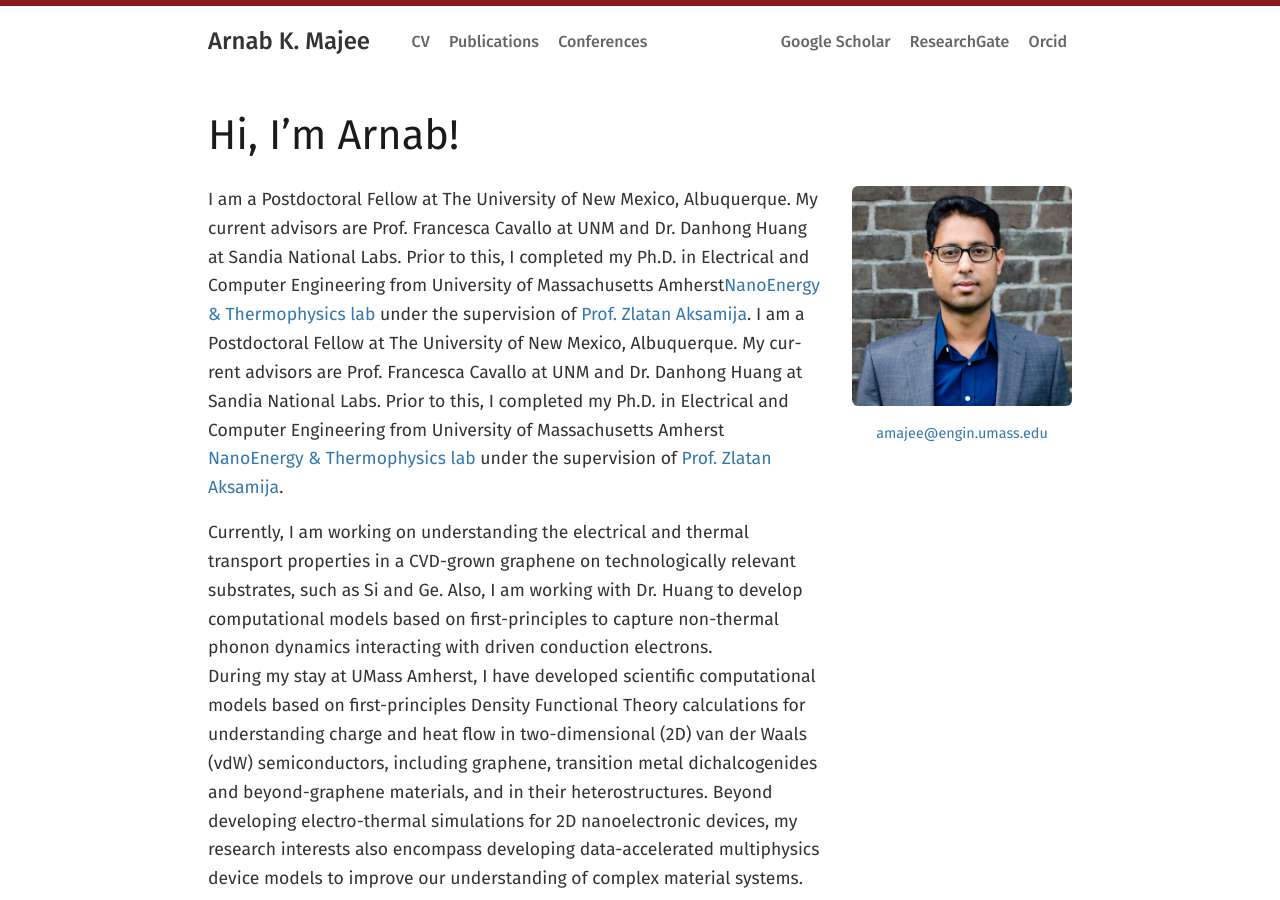
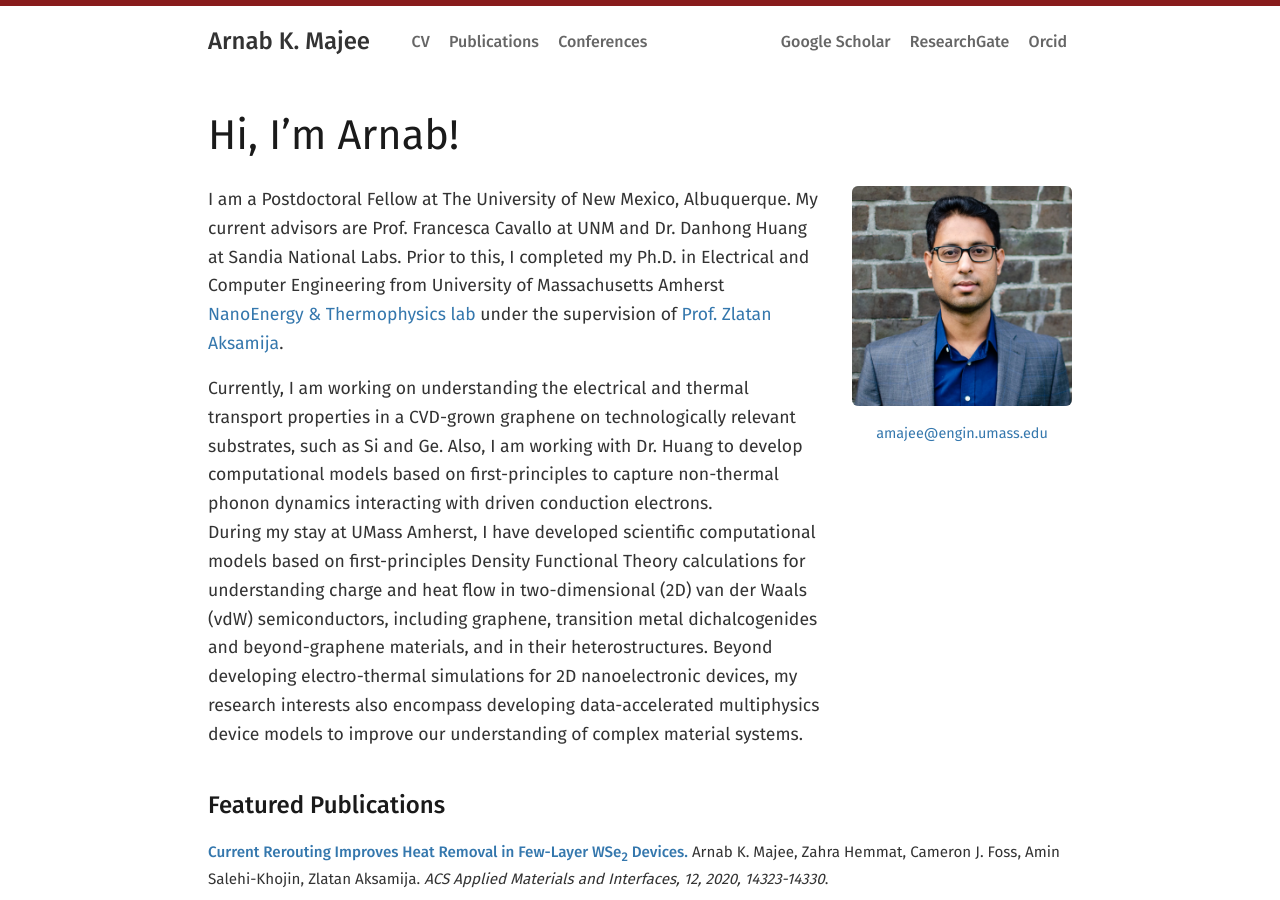
Before and after one commit to arnabmajee/arnabmajee.github.io, a Jekyll site: the page built from index.md, in a window 1280 px wide and 900 px high. Built offline with Jekyll 4.4.1, drawn with Linux system fonts in a browser that asks for light colours; nearby versions of some CDN libraries; a style sheet for code colours, icons or effects is not loaded.

Commit message:
Update index.md

```diff
--- a/index.md
+++ b/index.md
@@ -9,7 +9,6 @@ class: home
 <div class="columns" markdown="1">
 
 <div class="intro" markdown="1">
-I am a Postdoctoral Fellow at The University of New Mexico, Albuquerque. My current advisors are Prof. Francesca Cavallo at UNM and Dr. Danhong Huang at Sandia National Labs. Prior to this, I completed my Ph.D. in Electrical and Computer Engineering from University of Massachusetts Amherst[NanoEnergy & Thermophysics lab](https://netlab.umasscreate.net/) under the supervision of [Prof. Zlatan Aksamija](https://blogs.umass.edu/zlatana/about/).
 I am a Postdoctoral Fellow at The University of New Mexico, Albuquerque. My current advisors are Prof. Francesca Cavallo at UNM and Dr. Danhong Huang at Sandia National Labs. Prior to this, I completed my Ph.D. in Electrical and Computer Engineering from University of Massachusetts Amherst  [NanoEnergy & Thermophysics lab](https://netlab.umasscreate.net/) under the supervision of [Prof. Zlatan Aksamija](https://blogs.umass.edu/zlatana/about/).
 
 <div>Currently, I am working on understanding the electrical and thermal transport properties in a CVD-grown graphene on technologically relevant substrates, such as Si and Ge. Also, I am working with Dr. Huang to develop computational models based on first-principles to capture non-thermal phonon dynamics interacting with driven conduction electrons.</div>
```
